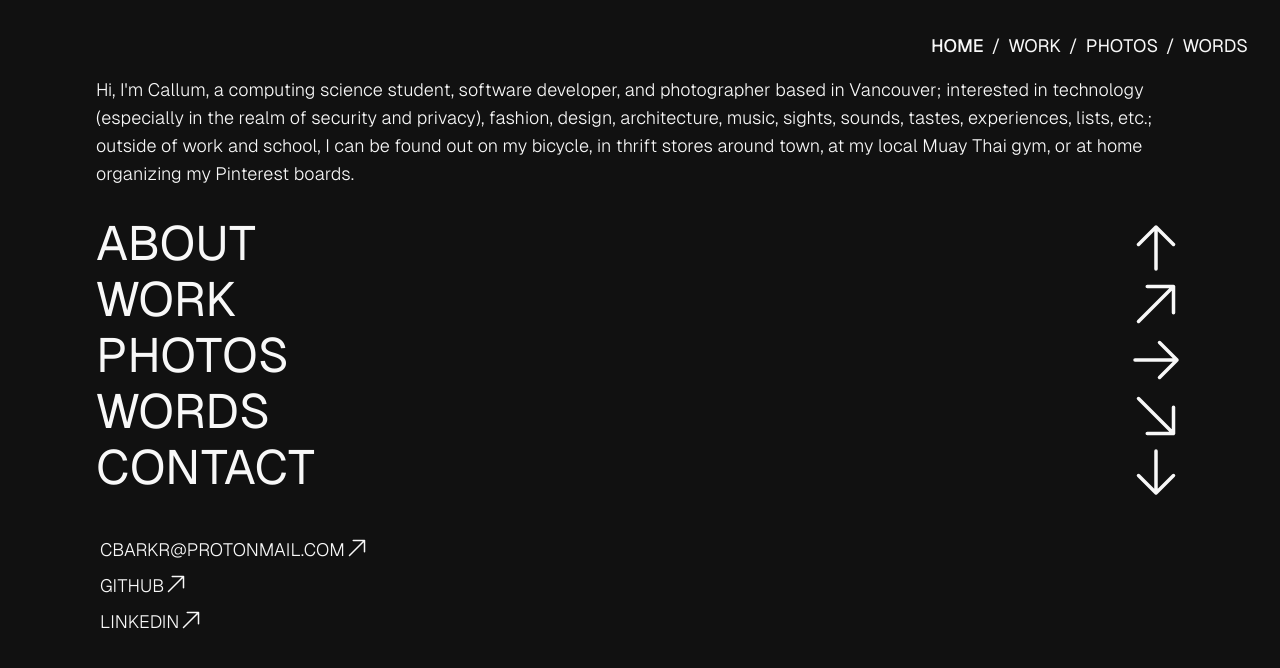
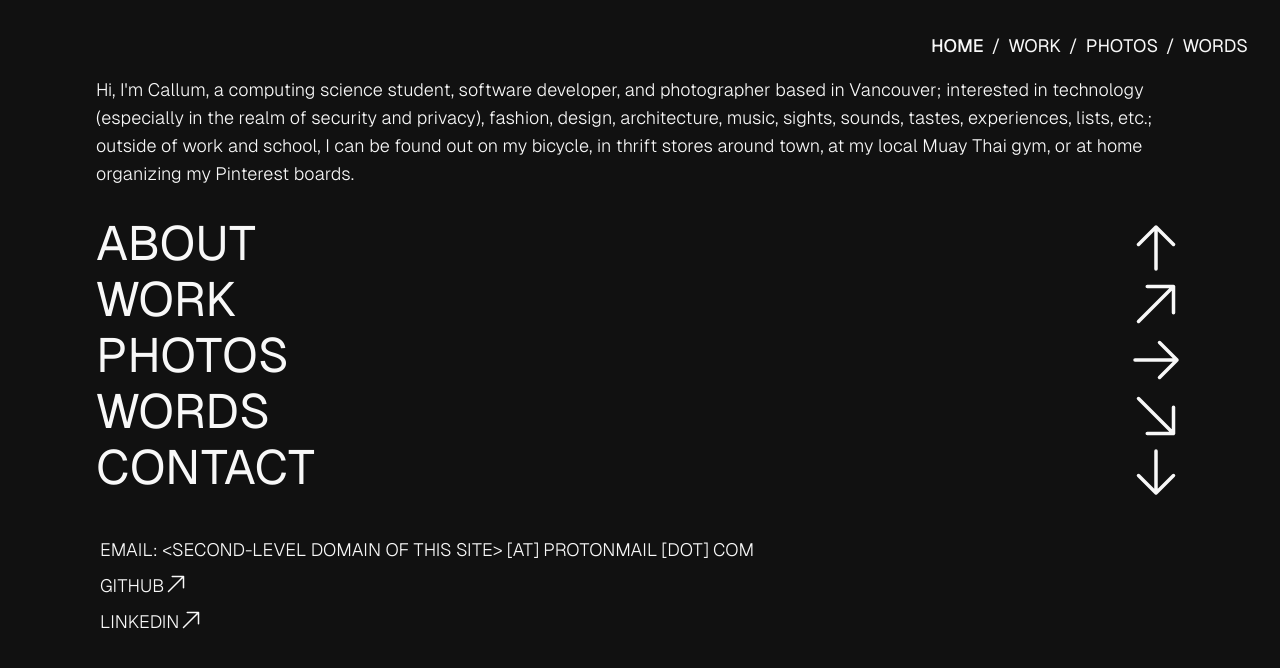
Before and after one commit to cbarkr/portfolio, a Vue app: page / in a window 1280 px wide. Shown: the top 668 px of the page. Built offline with nearby package versions, Linux system fonts and the light colour scheme.

Commit message:
change email

```diff
--- a/src/pages/Home.vue
+++ b/src/pages/Home.vue
@@ -123,6 +123,9 @@ import { RouterLink } from 'vue-router'
 
     <!-- Contact -->
     <div class="w-full my-8">
+      <div class="flex flex-row font-light text-lg p-1">
+        EMAIL: {{ about.email }}
+      </div>
       <div v-for="item in about.links" :key="item.id" class="flex flex-row">
         <a
           :href="item.link"
@@ -163,11 +166,8 @@ export default {
           interested in technology (especially in the realm of security and privacy), fashion, design, architecture, music, sights, sounds, tastes, experiences, lists, etc.;
           outside of work and school, I can be found out on my bicycle, in thrift stores around town, at my local Muay Thai gym, or at home organizing my Pinterest boards.
           `,
-        links: [
-          {
-            text: 'CBARKR@PROTONMAIL.COM',
-            link: 'mailto:cbarkr@protonmail.com'
-          },
+        email: '<SECOND-LEVEL DOMAIN OF THIS SITE> [AT] PROTONMAIL [DOT] COM',
+          links: [
           {
             text: 'GITHUB',
             link: 'https://github.com/cbarkr'
```
